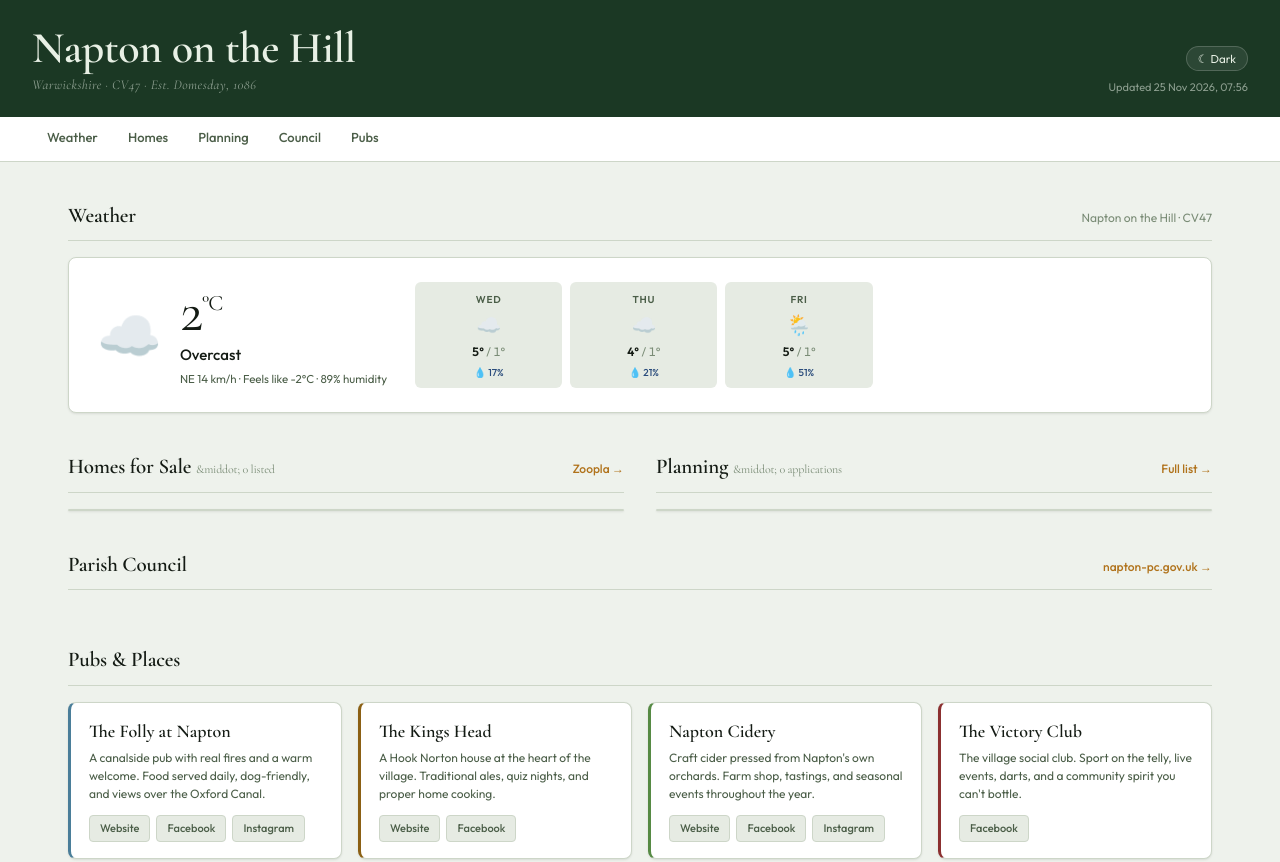
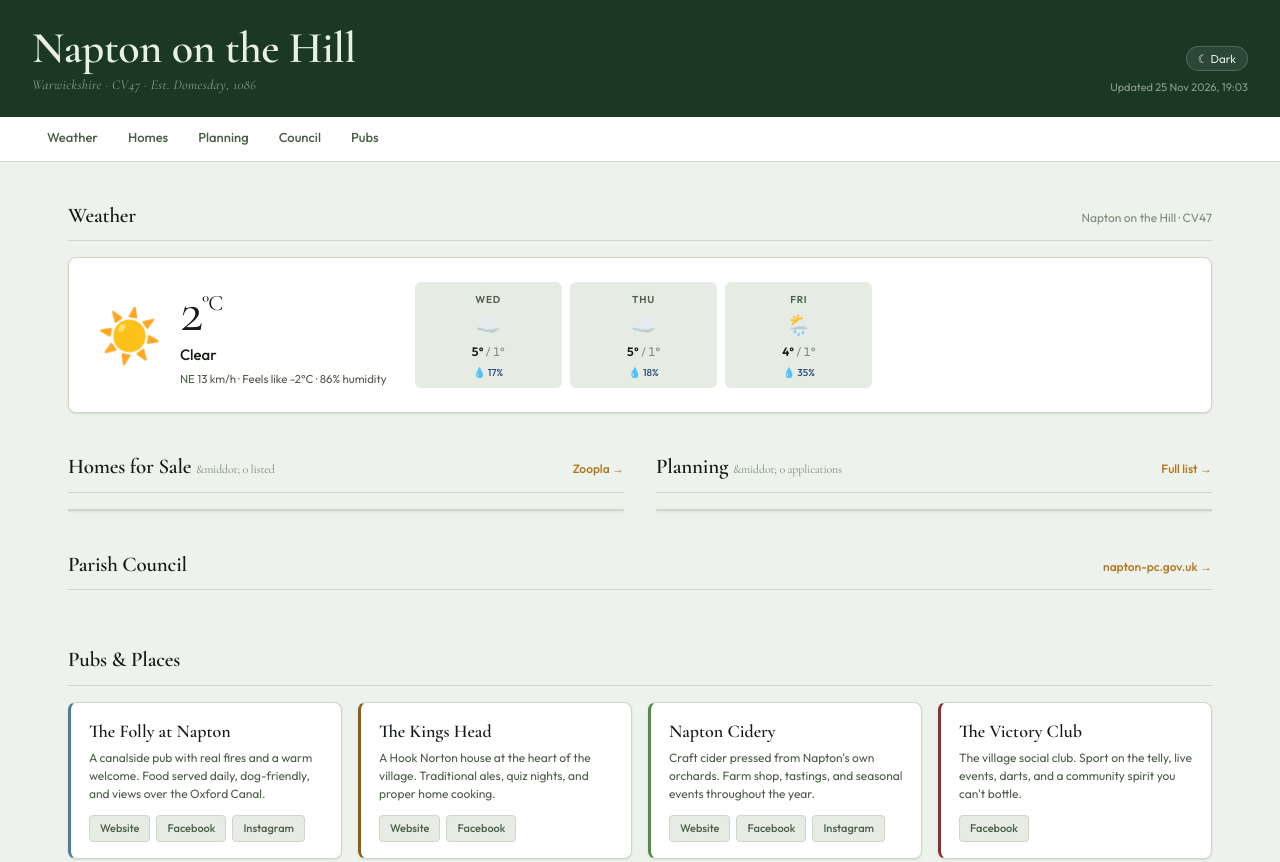
Before and after one commit to andrewbrook-ops/napton-dashboard, a plain HTML site: page index.html in a window 1280 px wide. Shown: the top 862 px of the page. Drawn offline with nearby package versions, Linux system fonts and the light colour scheme.

Commit message:
Refresh dashboard 2026-11-25 19:03 UTC

```diff
--- a/index.html
+++ b/index.html
@@ -126,7 +126,7 @@ body{background:var(--bg);color:var(--text);font-family:'Outfit',system-ui,sans-
 </footer>
 <script>
 const DATA = {
-  "lastUpdated": "2026-11-25T07:56:25",
+  "lastUpdated": "2026-11-25T19:03:44",
   "pubs": [
     {
       "name": "The Folly at Napton",
@@ -165,10 +165,10 @@ const DATA = {
     "current": {
       "temp": 2,
       "feelsLike": -2,
-      "desc": "Overcast ",
-      "wind": "NE 14 km/h",
-      "humidity": 89,
-      "icon": "☁️"
+      "desc": "Clear ",
+      "wind": "NE 13 km/h",
+      "humidity": 86,
+      "icon": "☀️"
     },
     "forecast": [
       {
@@ -180,17 +180,17 @@ const DATA = {
       },
       {
         "day": "Thu",
-        "high": 4,
+        "high": 5,
         "low": 1,
         "icon": "☁️",
-        "rain": 21
+        "rain": 18
       },
       {
         "day": "Fri",
-        "high": 5,
+        "high": 4,
         "low": 1,
         "icon": "🌦️",
-        "rain": 51
+        "rain": 35
       }
     ]
   },
```
Also changed, not shown: data_cache.json (+8 -8 lines).
